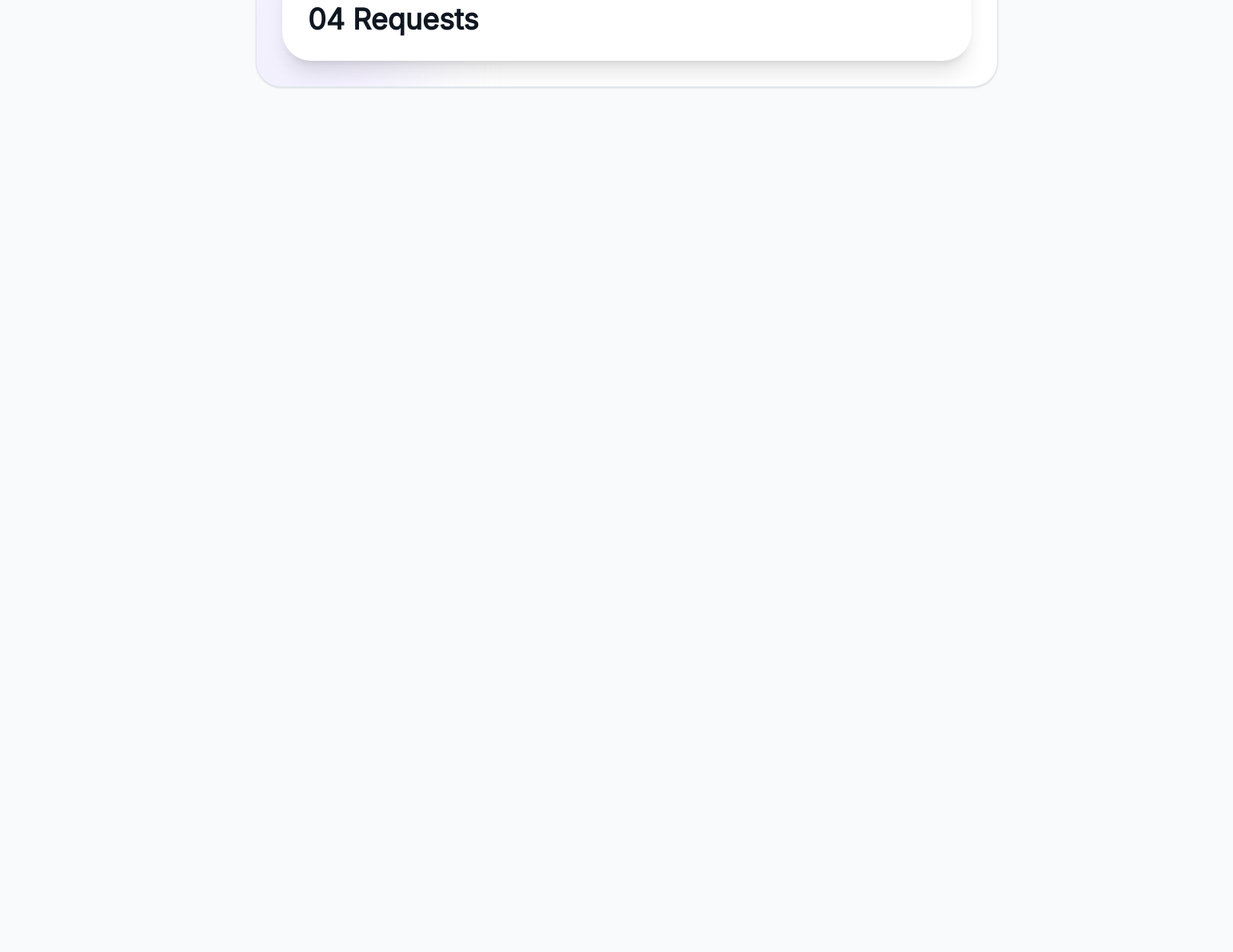
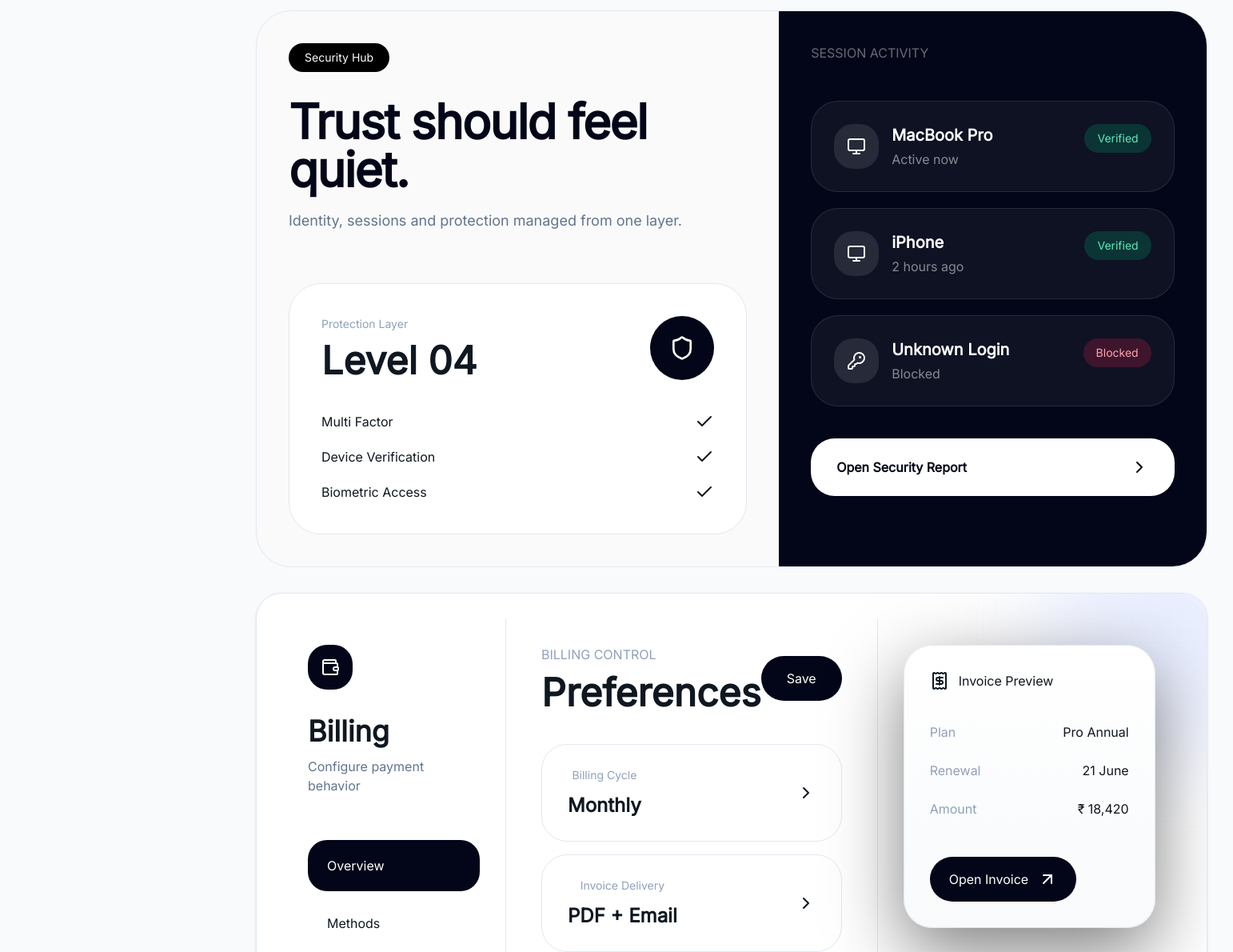
Before and after one commit to utpanna-pradhan/FlowPiolt-AI, a React (Vite) app: page /settings in a window 1280 px wide. Shown: the part 5160-6350 px from the top of the page at 80% size, 1542 px wide, since content can reach past the window. Before the commit the page ends 5301 px from the top, so only its background shows below. Built offline with nearby package versions, Linux system fonts and the light colour scheme.

Commit message:
Added settings

```diff
--- /dev/null
+++ b/src/components/Settings/BillingPreference.tsx
@@ -0,0 +1,160 @@
+import { Wallet ,  Receipt , ArrowUpRight , ChevronRight , Check} from "lucide-react"
+
+export default function BillingPreference() {
+    const items = [
+        {
+            label:"Billing Cycle",
+            value:"Monthly",
+        },
+        {
+            label:"Invoice Delivery",
+            value:"PDF + Email ",
+
+        },
+        {
+            label:"Default Payment",
+            value:"Visa .... 4721",
+        },
+    ];
+  return (
+   <section className="p-8 bg-white overflow-hidden rounded-4xl border border-slate-200 shadow-sm mt-8 relative">
+
+    <div className="absolute bg-indigo-100 w-72 h-72 -right-24 -top-24 opacity-70 blur-3xl"/>
+    <div className="absolute bg-violet-100 w-72 h-72  -left-24 -bottom-24 blur-3xl opacity-70"/>
+
+    <div className="relative z-10">
+        {/*Header*/}
+        <div>
+
+        </div>
+
+        {/*Main*/}
+        <div className="grid xl:grid-cols-[280px_1fr_380px] gap-3">
+            {/*Siderbar*/}
+            <aside className="border-r xl:border-b-0 border-slate-200 p-8">
+                <div className="mb-14">
+                    <div className="flex w-14 h-14 items-center justify-center rounded-3xl bg-slate-950 text-white">
+                        <Wallet />
+                    </div>
+                    <h2 className="mt-8 text-4xl font-bold">
+                        Billing
+                    </h2>
+                    <p className="mt-3 text-slate-500">
+                        Configure payment behavior
+                    </p>
+                </div>
+                <div className="space-y-2">
+                    {
+                        [
+                            "Overview",
+                            "Methods",
+                            "Invoices",
+                            "Renewal",
+                            "Limits",
+                        ].map((item,index)=>(
+                            <button key={item} className=
+                            {`w-full rounded-3xl px-6 py-5 text-left transition ${index === 0 ? "bg-slate-950 text-white" : "hover:bg-white"}`}>
+                                {item}
+
+                            </button>
+                        ))
+                    }
+                </div>
+            </aside>
+            {/*Center*/}
+            <div className="p-8">
+                    <div className="flex items-center justify-between ">
+                        <div>
+                            <p className="text-slate-400">
+                                BILLING CONTROL
+                            </p>
+                            <h2 className="mt-3 text-5xl font-bold">
+                                Preferences
+                            </h2>
+                        </div>
+                        <button className="rounded-full bg-slate-950 px-8 py-4 text-white shrink-0 font-medium">
+                            Save
+                        </button>
+
+                    </div>
+                    <div className="mt-10 space-y-4">
+                        {items.map((item)=>(
+                            <button key={item.label} className="group flex w-full items-center justify-between rounded-4xl border border-slate-200 bg-white px-8 py-7 hover:shadow-lg">
+                                <div>
+                                    <p className="text-sm text-slate-400">
+                                        {item.label}
+                                    </p>
+                                    <h3 className="mt-3 text-2xl font-semibold">
+                                        {item.value}
+                                    </h3>
+                                </div>
+                                <ChevronRight className="transition group-hover:translate-x-1"/>
+
+                            </button>
+                        ))}
+                    </div>
+                    <div className="mt-10 rounded-[36px] bg-slate-950 p-8 text-white">
+                        <p className="text-white/50">
+                            Automation
+                        </p>
+                        <div className="mt-6 flex items-center justify-between">
+                            <div>
+                                <h3 className="text-4xl font-bold">
+                                    Smart Billing
+                                </h3>
+                                <p className="mt-2 text-white/60">
+                                    Auto optimize payment routing
+                                </p>
+                            </div>
+                            <Check size={40}/>
+                        </div>
+                    </div>
+            </div>
+            <aside className="border-t xl:border-t-0  xl:border-l  border-slate-200 p-8">
+                <div className="sticky top-8 rounded-[36px] border border-slate-200 bg-linear-to-b from-white to-slate-50 p-8 shadow-[0_30px_90px_rgba(0,0,0,0.5)]">
+                    <div className="flex items-center gap-3">
+                        <Receipt />
+                        Invoice Preview
+                    </div>
+                    <div className="mt-10">
+                        <div className="flex justify-between">
+                            <span className="text-slate-400">
+                                Plan
+                            </span>
+                            <span>
+                                Pro Annual
+                            </span>
+
+                        </div>
+                        <div className="mt-6 flex justify-between">
+                            <span className="text-slate-400">
+                                Renewal
+                            </span>
+                            <span>
+                                21 June
+                            </span>
+                        </div>
+                        <div className="mt-6 flex justify-between">
+                            <span className="text-slate-400">
+                                Amount
+                            </span>
+                            <span>
+                               ₹ 18,420
+                            </span>
+                        </div>
+
+                    </div>
+                    <button className="mt-12 flex items-center gap-3 rounded-full bg-slate-950 px-6 py-4 text-white">
+                        Open Invoice
+                        <ArrowUpRight />
+                    </button>
+                </div>
+            </aside>
+        </div>
+
+
+    </div>
+
+   </section>
+  )
+}
--- /dev/null
+++ b/src/components/Settings/SecurityHub.tsx
@@ -0,0 +1,364 @@
+import {
+Shield,
+Monitor,
+KeyRound,
+ChevronRight,
+Check
+}
+from "lucide-react"
+
+export default function SecurityHub(){
+
+const sessions=[
+
+{
+device:"MacBook Pro",
+time:"Active now",
+safe:true
+},
+
+{
+device:"iPhone",
+time:"2 hours ago",
+safe:true
+},
+
+{
+device:"Unknown Login",
+time:"Blocked",
+safe:false
+}
+
+]
+
+return(
+
+<section
+className="
+mt-8
+overflow-hidden
+rounded-[44px]
+border
+border-slate-200
+bg-[#FAFAFA]
+"
+>
+
+<div className="grid xl:grid-cols-[1.1fr_0.9fr]">
+
+{/* LEFT */}
+
+<div className="p-10">
+
+<div
+className="
+inline-flex
+rounded-full
+bg-black
+px-5
+py-2
+text-sm
+font-medium
+text-white
+"
+>
+
+Security Hub
+
+</div>
+
+<h2
+className="
+mt-8
+max-w-3xl
+text-6xl
+font-bold
+leading-none
+tracking-tight
+text-slate-950
+"
+>
+
+Trust should feel quiet.
+
+</h2>
+
+<p
+className="
+mt-5
+max-w-xl
+text-lg
+text-slate-500
+"
+>
+
+Identity, sessions and protection managed from one layer.
+
+</p>
+
+
+<div
+className="
+mt-16
+rounded-[40px]
+border
+border-slate-200
+bg-white
+p-10
+"
+>
+
+<div className="flex justify-between">
+
+<div>
+
+<p className="text-sm text-slate-400">
+
+Protection Layer
+
+</p>
+
+<h3
+className="
+mt-3
+text-5xl
+font-bold
+"
+>
+
+Level 04
+
+</h3>
+
+</div>
+
+<div
+className="
+flex
+h-20
+w-20
+items-center
+justify-center
+rounded-full
+bg-slate-950
+text-white
+"
+>
+
+<Shield size={32}/>
+
+</div>
+
+</div>
+
+
+<div
+className="
+mt-10
+space-y-5
+"
+>
+
+<div className="flex justify-between">
+
+<span>Multi Factor</span>
+
+<Check/>
+
+</div>
+
+<div className="flex justify-between">
+
+<span>Device Verification</span>
+
+<Check/>
+
+</div>
+
+<div className="flex justify-between">
+
+<span>Biometric Access</span>
+
+<Check/>
+
+</div>
+
+</div>
+
+</div>
+
+</div>
+
+
+
+{/* RIGHT */}
+
+<div
+className="
+bg-slate-950
+p-10
+text-white
+"
+>
+
+<p className="text-white/40">
+
+SESSION ACTIVITY
+
+</p>
+
+
+<div className="mt-12 space-y-5">
+
+{sessions.map((item,index)=>(
+
+<div
+key={index}
+className="
+rounded-[34px]
+border
+border-white/10
+bg-white/5
+p-7
+"
+>
+
+<div
+className="
+flex
+items-start
+justify-between
+"
+>
+
+<div>
+
+<div
+className="
+flex
+items-center
+gap-4
+"
+>
+
+<div
+className="
+flex
+h-14
+w-14
+items-center
+justify-center
+rounded-3xl
+bg-white/10
+"
+>
+
+{item.safe
+?
+
+<Monitor/>
+
+:
+
+<KeyRound/>
+
+}
+
+</div>
+
+<div>
+
+<h3
+className="
+text-xl
+font-semibold
+"
+>
+
+{item.device}
+
+</h3>
+
+<p
+className="
+mt-1
+text-white/50
+"
+>
+
+{item.time}
+
+</p>
+
+</div>
+
+</div>
+
+</div>
+
+
+<div
+className={`
+rounded-full
+px-4
+py-2
+text-sm
+font-medium
+${
+item.safe
+?
+"bg-emerald-500/20 text-emerald-300"
+:
+"bg-rose-500/20 text-rose-300"
+}
+`}
+>
+
+{item.safe
+?
+"Verified"
+:
+"Blocked"}
+
+</div>
+
+</div>
+
+</div>
+
+))}
+
+</div>
+
+
+<button
+className="
+mt-10
+flex
+w-full
+items-center
+justify-between
+rounded-[30px]
+bg-white
+px-8
+py-6
+font-semibold
+text-slate-950
+"
+>
+
+Open Security Report
+
+<ChevronRight/>
+
+</button>
+
+</div>
+
+</div>
+
+</section>
+
+)
+
+}
--- a/src/pages/Billing.tsx
+++ b/src/pages/Billing.tsx
@@ -1,4 +1,4 @@
-import BillingIntelligence from "@/components/Billing/BillingIntelligence";
+// import BillingIntelligence from "@/components/Billing/BillingIntelligence";
 import BillingTimeline from "@/components/Billing/BillingTimeline";
 import CostGuard from "@/components/Billing/CostGuard";
 import CostSimulator from "@/components/Billing/CostSimulator";
@@ -22,7 +22,7 @@ export default function Billing() {
      <InvoiceConverter />
      <CostGuard />
      <CostSimulator />
-     <BillingIntelligence />
+     {/* <BillingIntelligence /> */}
     </div>
   )
 }
--- a/src/pages/Settings.tsx
+++ b/src/pages/Settings.tsx
@@ -1,6 +1,8 @@
 import AppearanceStudio from "@/components/Settings/AppearanceStudio";
+import BillingPreferences from "@/components/Settings/BillingPreference";
 import Hero from "@/components/Settings/Hero";
 import NotificationCenter from "@/components/Settings/NotificationCenter";
+import SecurityHub from "@/components/Settings/SecurityHub";
 import TeamsPermissionCenter from "@/components/Settings/TeamsPermission";
 
 import WorkspaceStatus from "@/components/Settings/WorkspaceStatus";
@@ -14,6 +16,8 @@ export default function Settings() {
       <AppearanceStudio />
       <NotificationCenter />
   <TeamsPermissionCenter />
+  <SecurityHub />
+  <BillingPreferences />
    </div>
   )
 }
```
